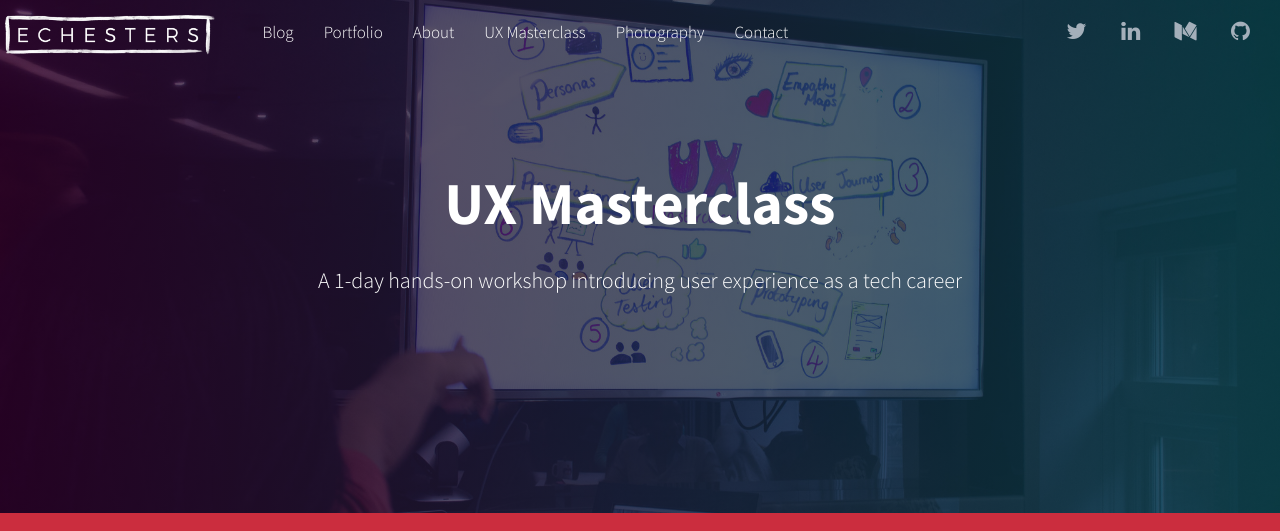
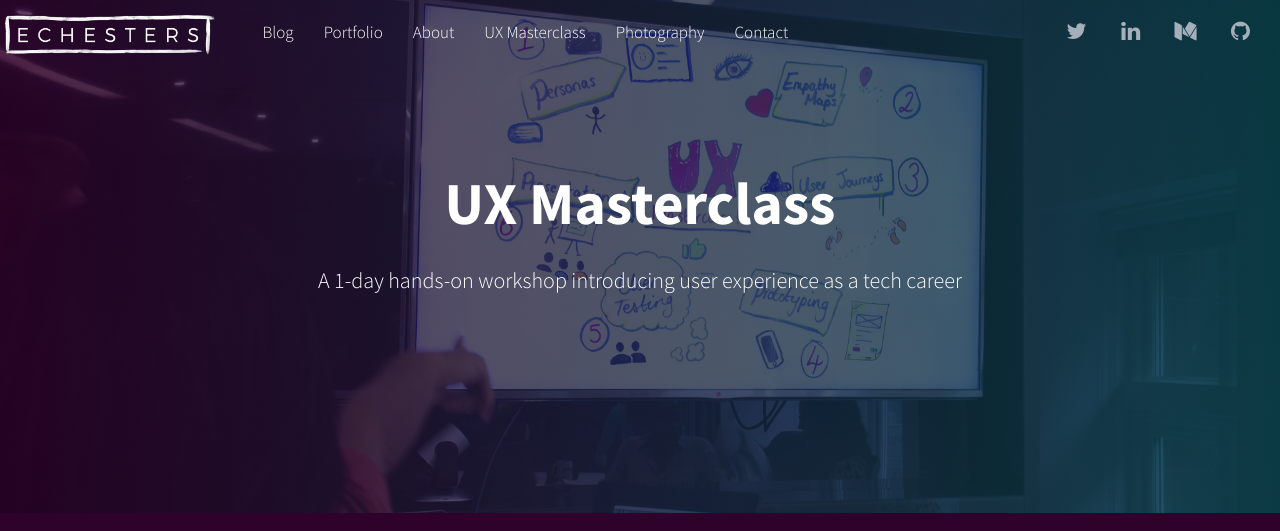
Before and after one commit to EChesters/echesters.github.io, a Jekyll site: the page built from pages/ux-masterclass.html, in a window 1280 px wide. Shown: the top 531 px of the page. Built offline with Jekyll 4.4.1, drawn with Linux system fonts in a browser that asks for light colours; nearby versions of some CDN libraries.

Commit message:
#62 - Canged colour of inpage-nav

```diff
--- a/_includes/_ux-master/inpage-nav.html
+++ b/_includes/_ux-master/inpage-nav.html
@@ -1,4 +1,4 @@
-<div class="col-xs-12 bg-brand-secondary no-float">
+<div class="col-xs-12 bg-brand-3 no-float">
   <ul class="ux-nav text-center">
     <li><a href="#material">Agenda</a></li>
     <li><a href="#volunteer">Volunteer</a></li>
--- a/_sass/_colours.scss
+++ b/_sass/_colours.scss
@@ -20,8 +20,8 @@
 	@extend .bg-pos;
 }
 
-.bg-brand-secondary {
-	background-color: $brand-secondary;
+.bg-brand-3 {
+	background-color: $banner-grad-1;
 }
 
 .bg-offset-white {
```
